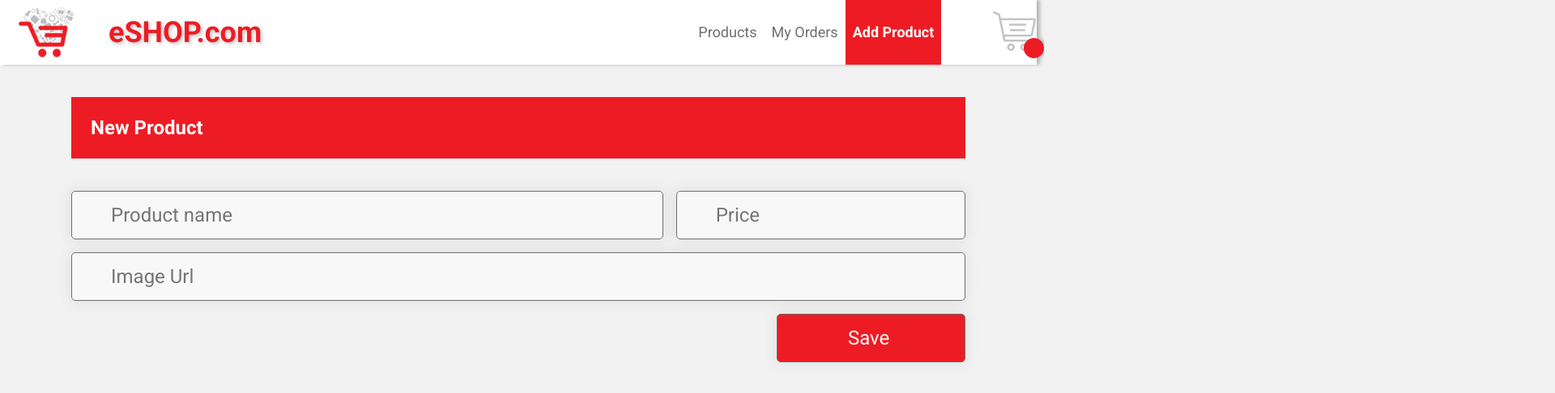
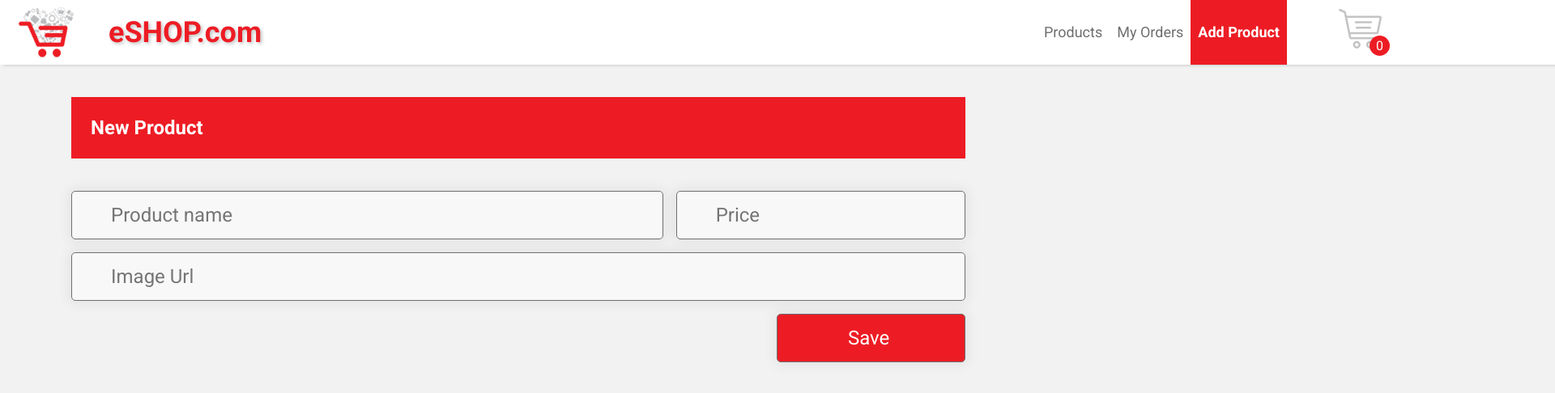
Before and after one commit to MarioVasilev99/eCommerceReactApp, a React (Create React App) app: page /products/add in a window 1280 px wide. Shown: the top 486 px of the page at 81% size, 1920 px wide, since content can reach past the window. Built offline with nearby package versions, Linux system fonts and the light colour scheme.

Commit message:
Added on click event to show current items in cart.

```diff
--- a/src/App.tsx
+++ b/src/App.tsx
@@ -5,6 +5,9 @@ import Header from "./components/header/header";
 import ProductsPage from "./components/products-page/index";
 import AddProductPage from "./components/add-product-page/index";
 import MyOrders from "./components/my-orders/MyOrders";
+import { useSelector } from "react-redux";
+import { RootState } from "./reducers";
+import ShoppingCart from "./components/shopping-cart/shopping-cart";
 
 const useStyles = makeStyles({
     root: {
@@ -12,8 +15,13 @@ const useStyles = makeStyles({
     },
 });
 
-function App() {
+const App = (): JSX.Element => {
     const classes = useStyles();
+
+    const isShoppingCartVisible = useSelector(
+        (state: RootState) => state.shoppingCart.isVisible
+    );
+
     return (
         <div className={classes.root}>
             <Header />
@@ -24,8 +32,9 @@ function App() {
                 render={() => <AddProductPage />}
             />
             <Route exact path="/orders" render={() => <MyOrders />} />
+            {isShoppingCartVisible ? <ShoppingCart /> : null}
         </div>
     );
-}
+};
 
 export default App;
--- a/src/components/header/header-cart/cart.tsx
+++ b/src/components/header/header-cart/cart.tsx
@@ -2,11 +2,15 @@ import React from "react";
 import { makeStyles } from "@material-ui/styles";
 import cartImg from "../../../assets/images/cart.svg";
 import circle from "../../../assets/images/circle.svg";
+import { useDispatch, useSelector } from "react-redux";
+import { RootState } from "../../../reducers";
+import ShoppingCart from "../../shopping-cart/shopping-cart";
+import { displayCart } from "../../../reducers/shopping-cart/cart-slice";
 
 const UseStyles = makeStyles({
     cartWrapper: {
         position: "relative",
-        top: "0",
+        top: "5px",
         left: "0",
         marginLeft: "4em",
     },
@@ -20,16 +24,33 @@ const UseStyles = makeStyles({
         top: "35px",
         right: "-10px",
     },
+    counter: {
+        position: "relative",
+        top: "-16px",
+        right: "-46px",
+        color: "#FFFFFF",
+    },
 });
 
-const cart = (): JSX.Element => {
+const Cart = (): JSX.Element => {
     const classes = UseStyles();
+
+    const cartItemsCount = useSelector(
+        (state: RootState) => state.shoppingCart.products.length
+    );
+
+    const dispatch = useDispatch();
+    const handleCartClick: React.MouseEventHandler = (e) => {
+        dispatch(displayCart());
+    };
+
     return (
-        <div className={classes.cartWrapper}>
+        <div onClick={handleCartClick} className={classes.cartWrapper}>
             <img className={classes.cart} src={cartImg} alt="cart" />
             <img className={classes.circle} src={circle} alt="items-count" />
+            <p className={classes.counter}>{cartItemsCount}</p>
         </div>
     );
 };
 
-export default cart;
+export default Cart;
--- a/src/components/header/header.tsx
+++ b/src/components/header/header.tsx
@@ -11,7 +11,7 @@ const useStyles = makeStyles({
         gridTemplateColumns: "repeat(6, 1fr)",
         backgroundColor: "#FFFFFF",
         height: "80px",
-        width: "auto",
+        minWidth: "1920px",
         filter: "drop-shadow(4px 0px 2px rgba(0, 0, 0, 0.25))",
     },
     signature: {
@@ -41,7 +41,7 @@ const useStyles = makeStyles({
     },
 });
 
-const Header: React.FC = (props) => {
+const Header = (): JSX.Element => {
     const classes = useStyles();
 
     return (
--- /dev/null
+++ b/src/components/shopping-cart/shopping-cart.tsx
@@ -0,0 +1,40 @@
+import React from "react";
+import { makeStyles } from "@material-ui/styles";
+import { useDispatch } from "react-redux";
+import { hideCart } from "../../reducers/shopping-cart/cart-slice";
+
+const useStyles = makeStyles({
+    cartWrapper: {
+        width: "100%",
+        height: "100%",
+        backgroundColor: "rgba(0, 0, 0, 0.7)",
+        position: "absolute",
+        top: "0",
+        left: "0",
+        display: "flex",
+        justifyContent: "center",
+        alignItems: "center",
+    },
+    cart: {
+        backgroundColor: "white",
+        height: "200px",
+        width: "400px",
+    },
+});
+
+const ShoppingCart = (): JSX.Element => {
+    const classes = useStyles();
+
+    const dispatch = useDispatch();
+    const handleHideCartClick: React.MouseEventHandler = (e) => {
+        dispatch(hideCart());
+    };
+
+    return (
+        <div className={classes.cartWrapper} onClick={handleHideCartClick}>
+            <div className={classes.cart}>Shoppiiiiings</div>
+        </div>
+    );
+};
+
+export default ShoppingCart;
--- a/src/reducers/shopping-cart/cart-slice.tsx
+++ b/src/reducers/shopping-cart/cart-slice.tsx
@@ -4,11 +4,13 @@ import { IProduct } from "./../products/products-page-slice";
 interface ICartInitialState {
     products: IProduct[];
     totalSum: number;
+    isVisible: boolean;
 }
 
 const shoppingCartInitialState: ICartInitialState = {
     products: [],
     totalSum: 0.0,
+    isVisible: false,
 };
 
 const shoppingCartSlice = createSlice({
@@ -20,8 +22,18 @@ const shoppingCartSlice = createSlice({
             state.totalSum = state.totalSum + action.payload.price;
             state.products.push(action.payload);
         },
+        displayCart(state) {
+            state.isVisible = true;
+        },
+        hideCart(state) {
+            state.isVisible = false;
+        },
     },
 });
 
-export const { addItemToCart } = shoppingCartSlice.actions;
+export const {
+    addItemToCart,
+    displayCart,
+    hideCart,
+} = shoppingCartSlice.actions;
 export default shoppingCartSlice;
```
